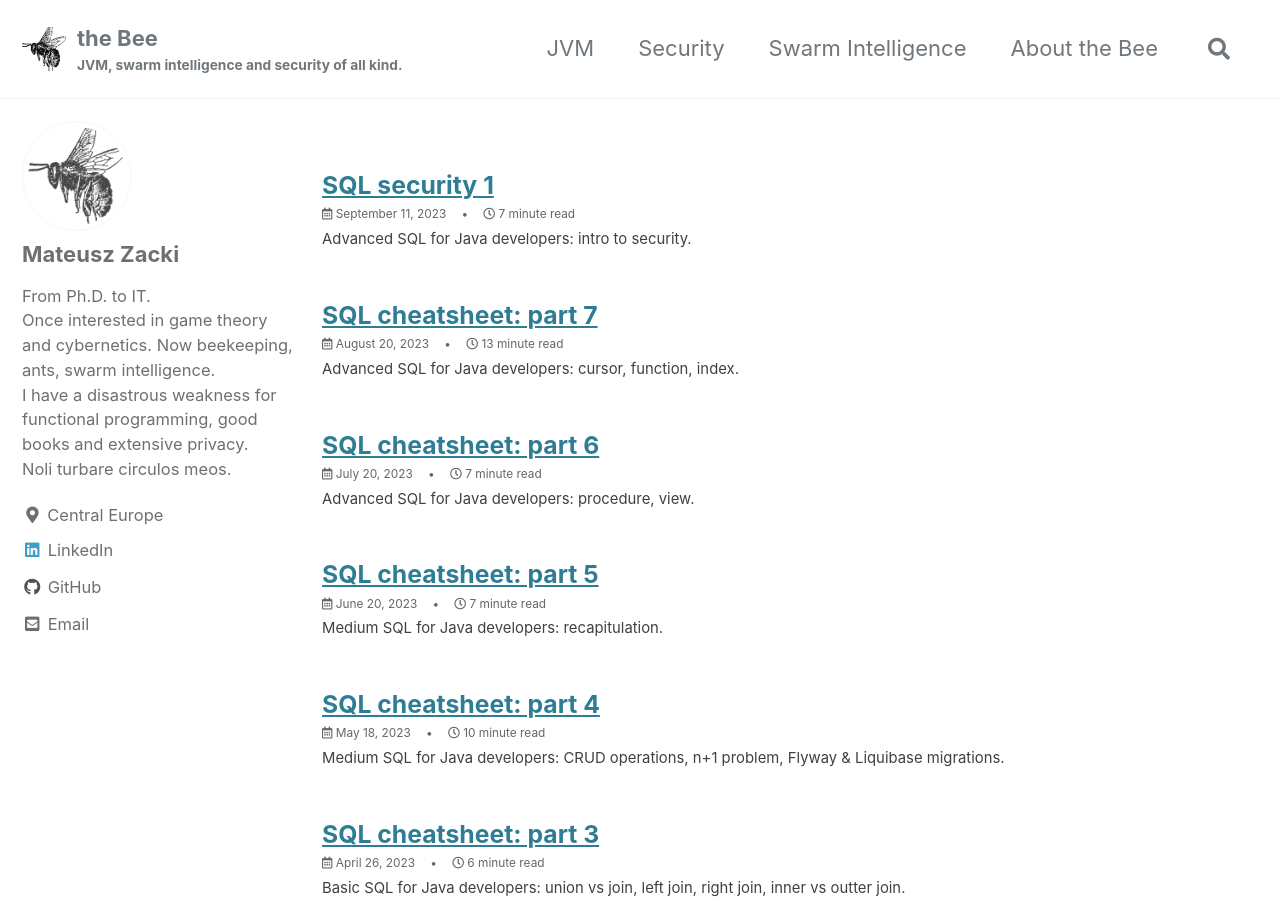
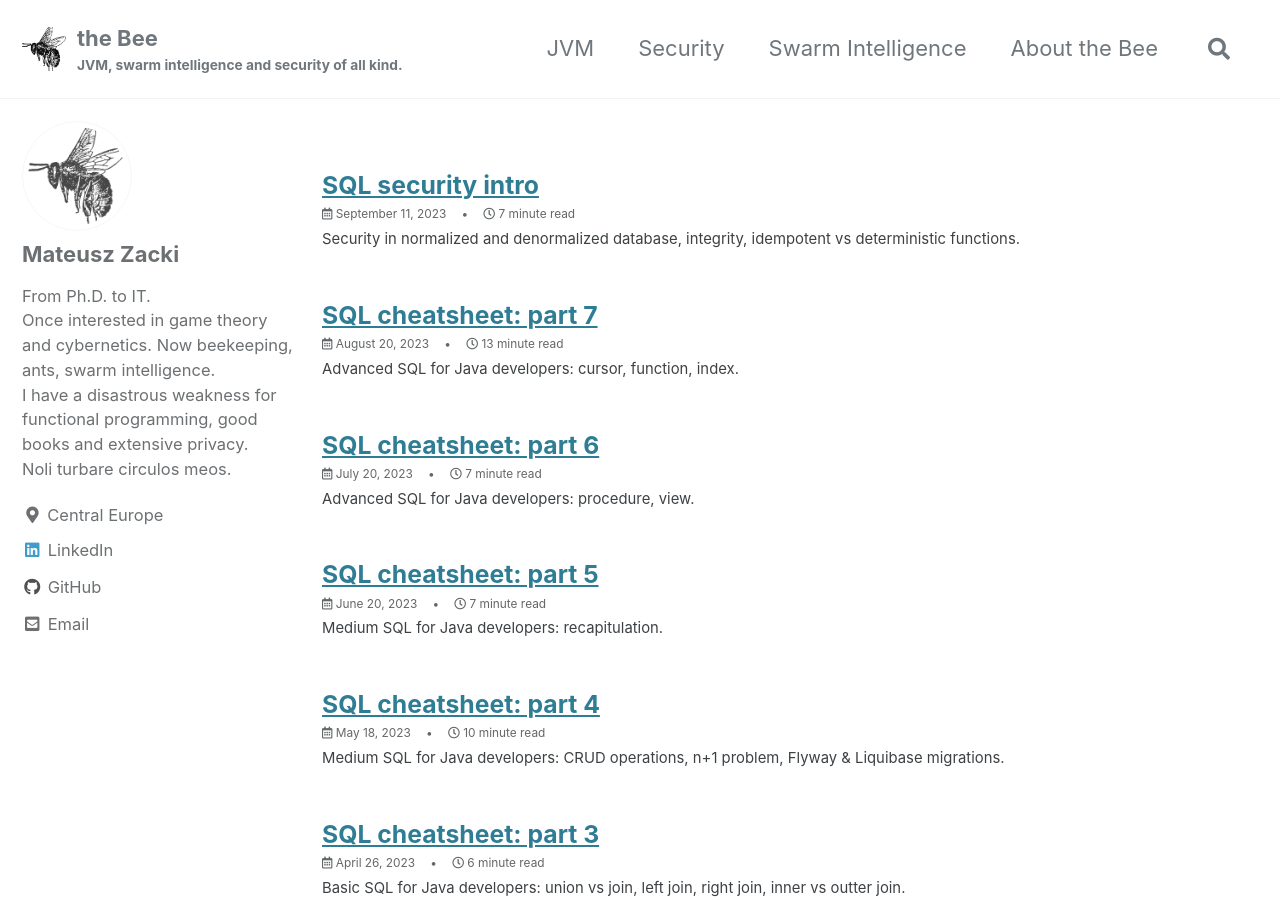
Before and after one commit to mzacki/mzacki.github.io, a Jekyll site: the page built from index.html, in a window 1280 px wide and 900 px high. Built offline with Jekyll 4.4.1, drawn with Linux system fonts in a browser that asks for light colours; cached includes are drawn as plain includes.

Commit message:
security

```diff
--- a/_posts/2023-09-11-sql-security-1.md
+++ b/_posts/2023-09-11-sql-security-1.md
@@ -1,8 +1,8 @@
 ---
 layout: single
-title: "SQL security 1"
+title: "SQL security intro"
 date:   2023-09-11 20:23
-description: "Advanced SQL for Java developers: intro to security."
+description: "Security in normalized and denormalized database, integrity, idempotent vs deterministic functions."
 
 categories:
 - SQL, database, data, security
```
